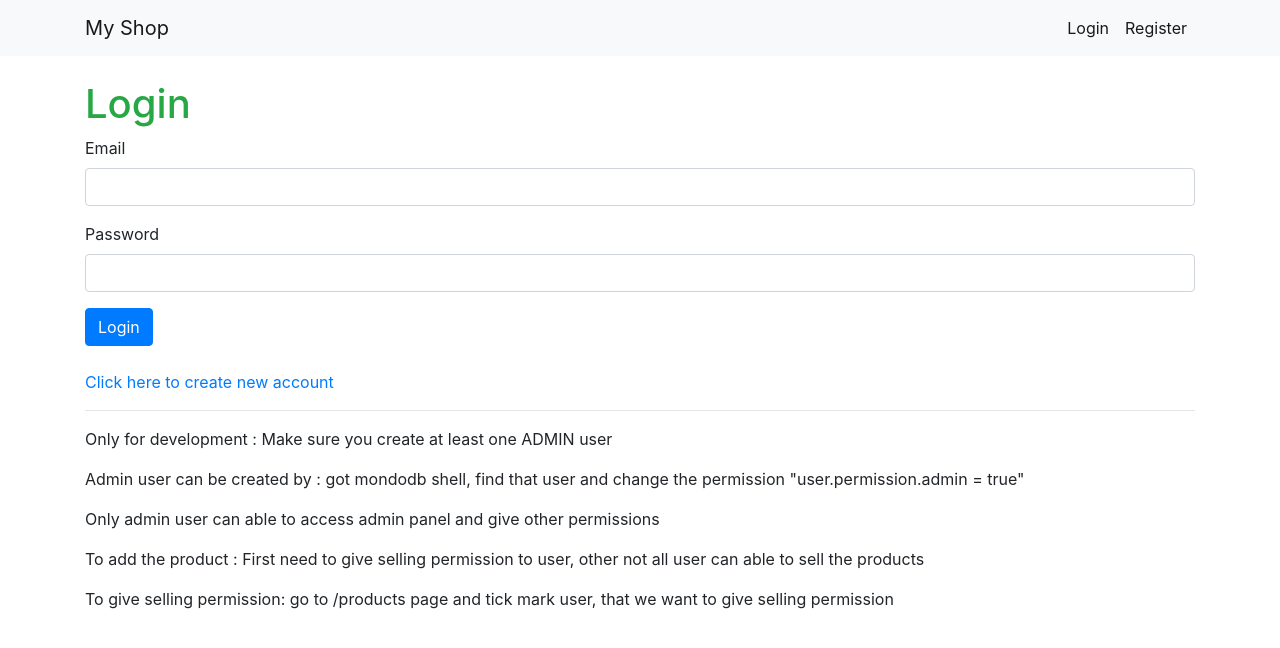
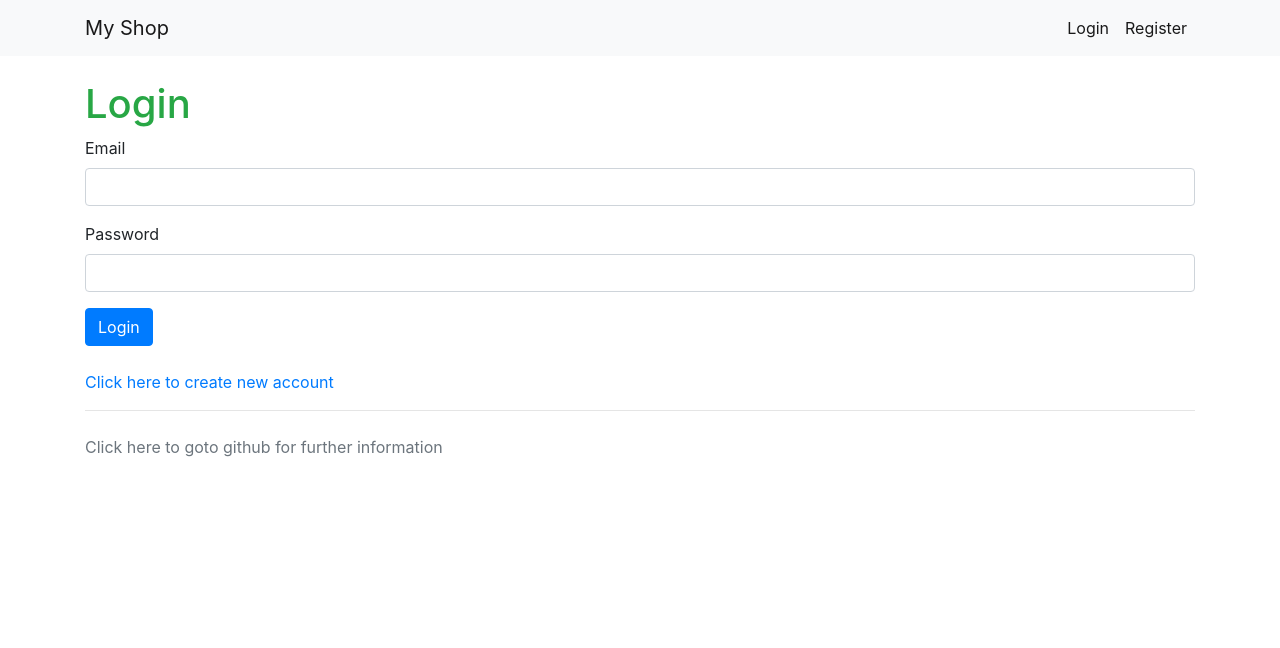
Before and after one commit to dharmeshphd/my-store, a React (Create React App) app in the folder client/: page /login in a window 1280 px wide. Shown: the top 648 px of the page. Built offline with nearby package versions, Linux system fonts and the light colour scheme; no server answers.

Commit message:
Update Login.js

```diff
--- a/client/src/pages/Login.js
+++ b/client/src/pages/Login.js
@@ -63,12 +63,9 @@ const Login = ({login, isAuthenticated}) => {
         <Link to="/register">Click here to create new account</Link>
       </p>
      <hr/>
-      <p>Only for development : Make sure you create at least one ADMIN user</p>
-      <p>Admin user can be created by : got mondodb shell, find that user and change the permission  "user.permission.admin = true"</p>
-      <p>Only admin user can able to access admin panel and give other permissions</p>
-      <p>To add the product : First need to give selling permission to user, other not all user can able to sell the products</p>
-      <p>To give selling permission: go to /products page and tick mark user, that we want to give selling permission</p>
-
+      <p className="mt-4">
+        <a href="https://github.com/dharmeshphd/my-store/" className="text-secondary">Click here to goto github for further information</a>
+      </p>
     </section>
   );
 };
```
